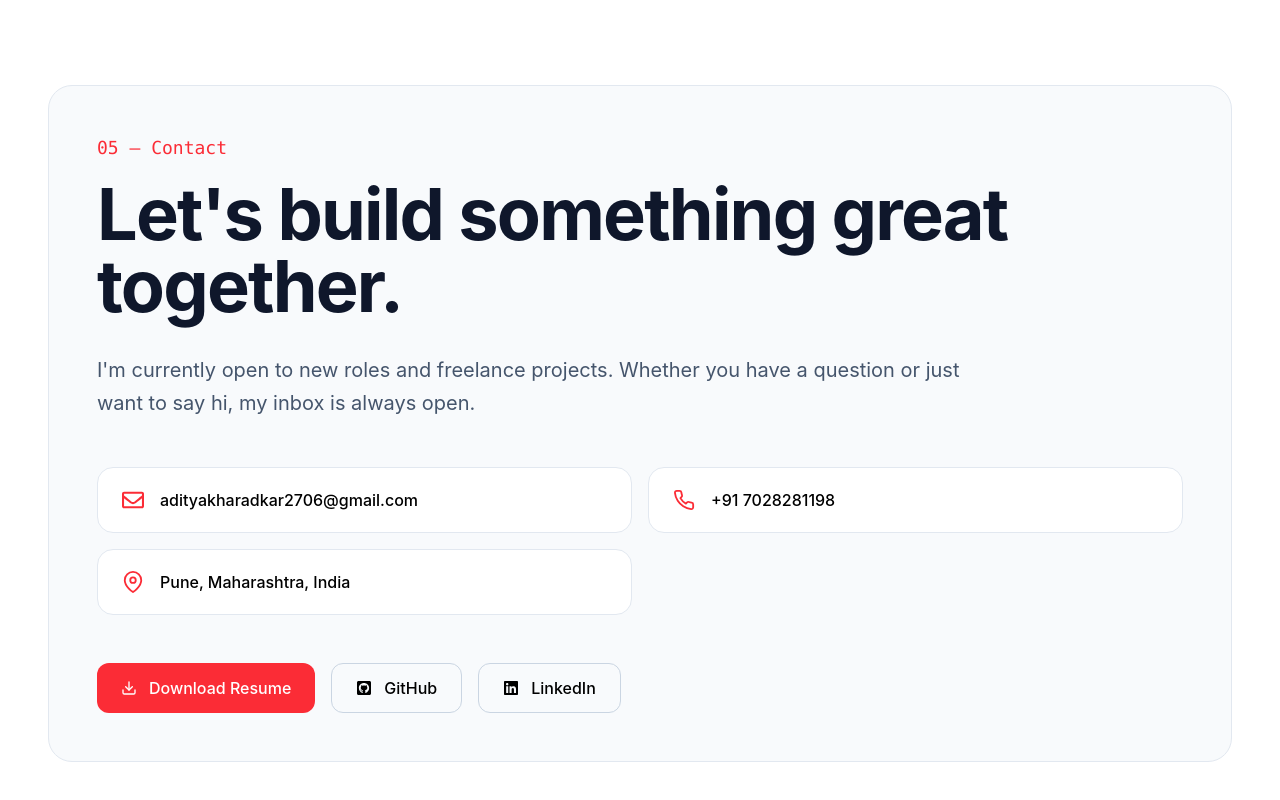
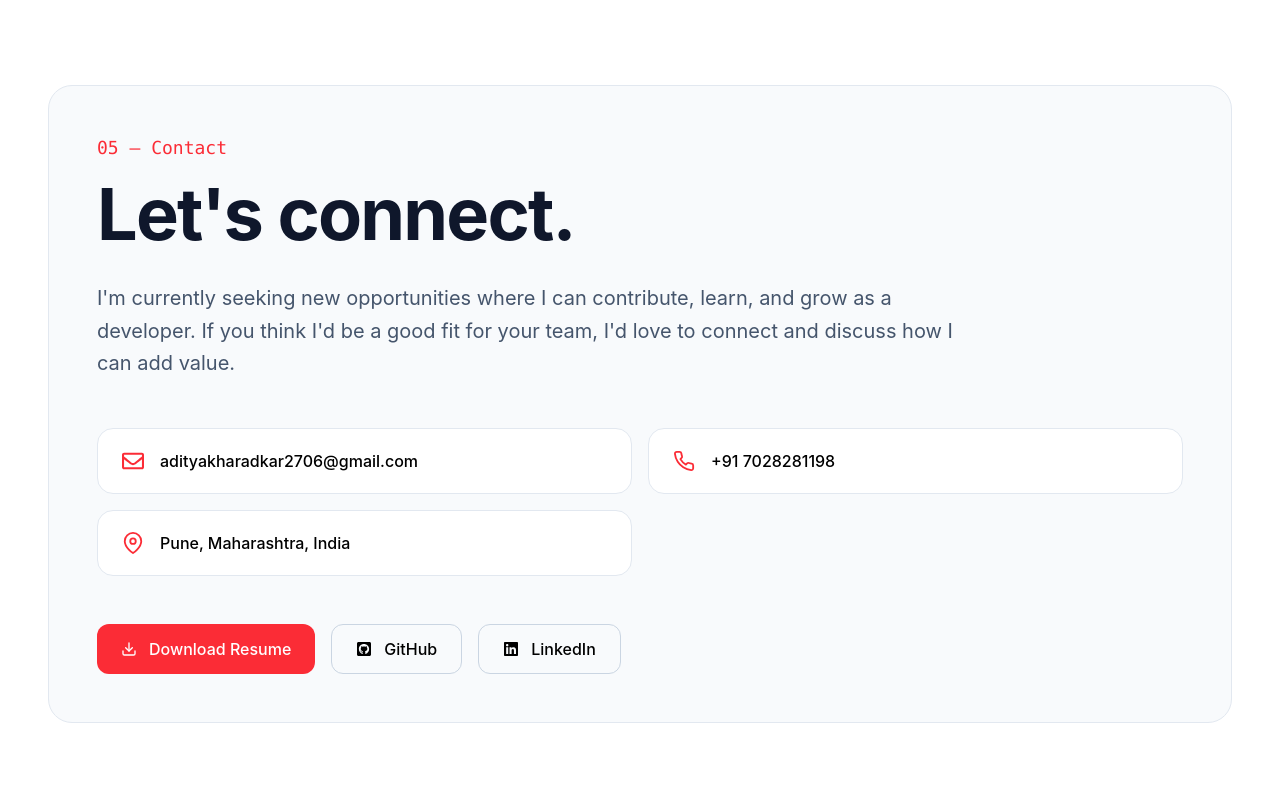
Before and after one commit to adikharadkar/aditya-kharadkar-portfolio, a React (Vite) app: page / in a window 1280 px wide. Shown: the part 5250-6050 px from the top of the page. Built offline with nearby package versions, Linux system fonts and the light colour scheme.

Commit message:
Update Contact.tsx

```diff
--- a/src/components/contact/Contact.tsx
+++ b/src/components/contact/Contact.tsx
@@ -33,7 +33,7 @@ export default function Contact() {
             md:text-7xl
           "
         >
-          Let&apos;s build something great together.
+          Let&apos;s connect.
         </h2>
 
         {/* Intro */}
@@ -45,8 +45,9 @@ export default function Contact() {
             dark:text-slate-300
           "
         >
-          I&apos;m currently open to new roles and freelance projects. Whether
-          you have a question or just want to say hi, my inbox is always open.
+          I&apos;m currently seeking new opportunities where I can contribute,
+          learn, and grow as a developer. If you think I'd be a good fit for
+          your team, I'd love to connect and discuss how I can add value.
         </p>
 
         {/* Contact Grid */}
```
